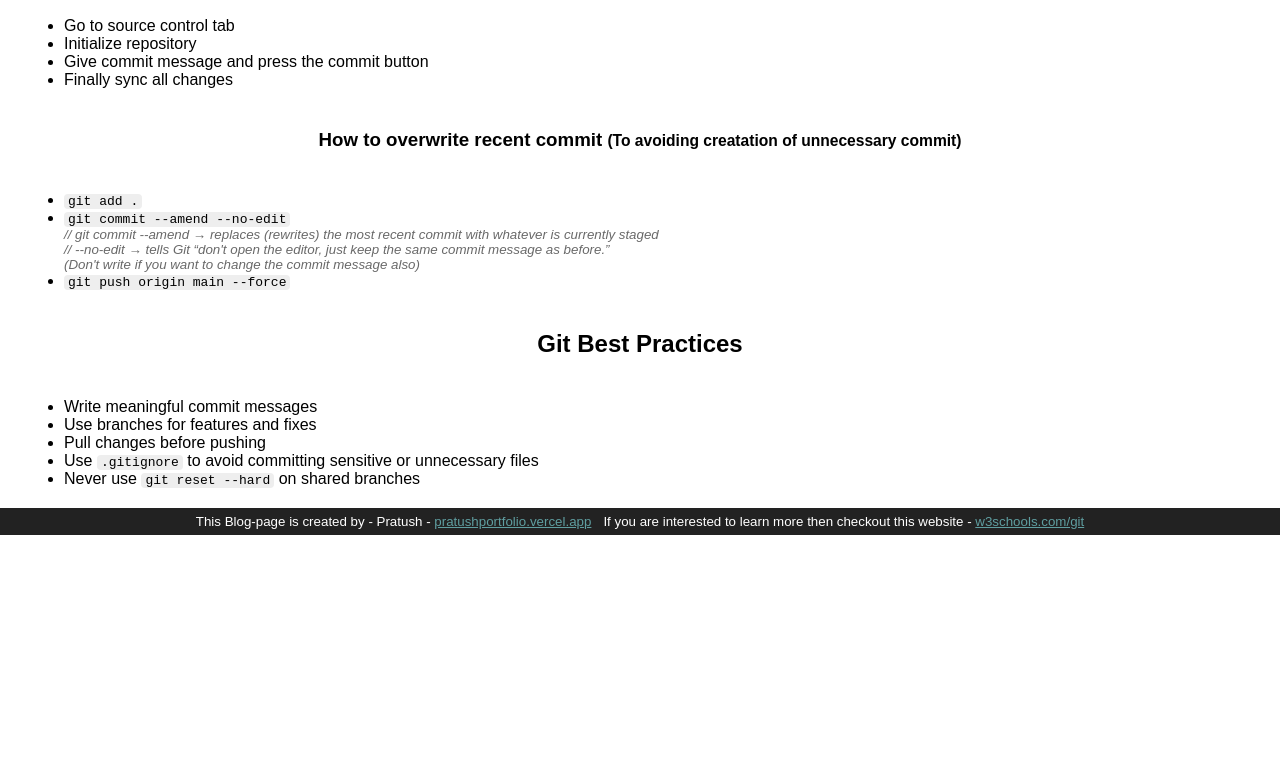
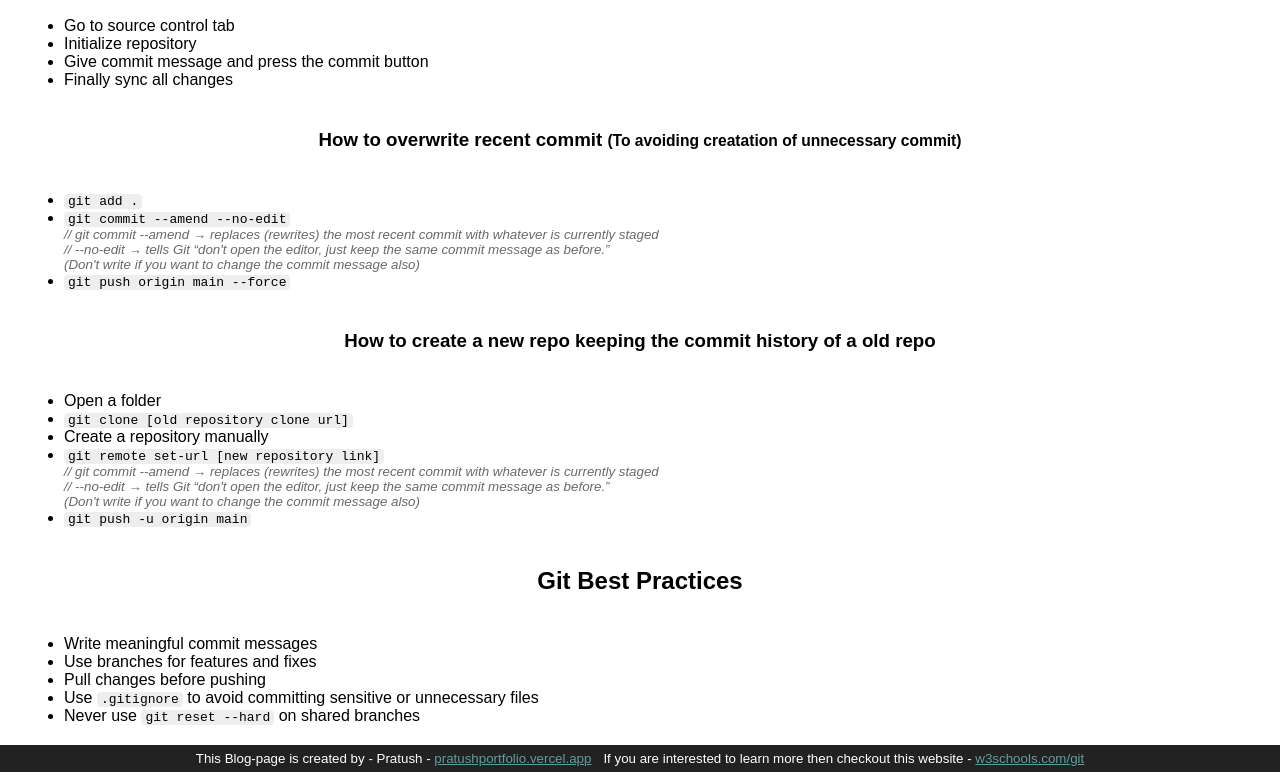
Before and after one commit to Pratush26/Git-and-Github, a plain HTML site: page index.html in a window 1280 px wide. Shown: the part 3852-4624 px from the top of the page. Before the commit the page ends 4387 px from the top, so only its background shows below. Drawn offline with Linux system fonts and the light colour scheme.

Commit message:
added data

```diff
--- a/index.html
+++ b/index.html
@@ -324,6 +324,14 @@
                 <li><code>git commit --amend --no-edit</code><p class="comment">// git commit --amend → replaces (rewrites) the most recent commit with whatever is currently staged</p><p class="comment">// --no-edit → tells Git “don't open the editor, just keep the same commit message as before.” <br> (Don't write if you want to change the commit message also)</p></li>
                 <li><code>git push origin main --force</code></li>
             </ul>
+            <h3>How to create a new repo keeping the commit history of a old repo</h3>
+            <ul>
+                <li>Open a folder</li>
+                <li><code>git clone [old repository clone url]</code></li>
+                <li>Create a repository manually</li>
+                <li><code>git remote set-url [new repository link]</code><p class="comment">// git commit --amend → replaces (rewrites) the most recent commit with whatever is currently staged</p><p class="comment">// --no-edit → tells Git “don't open the editor, just keep the same commit message as before.” <br> (Don't write if you want to change the commit message also)</p></li>
+                <li><code>git push -u origin main</code></li>
+            </ul>
             <h2>Git Best Practices</h2>
             <ul>
                 <li>Write meaningful commit messages</li>
```
